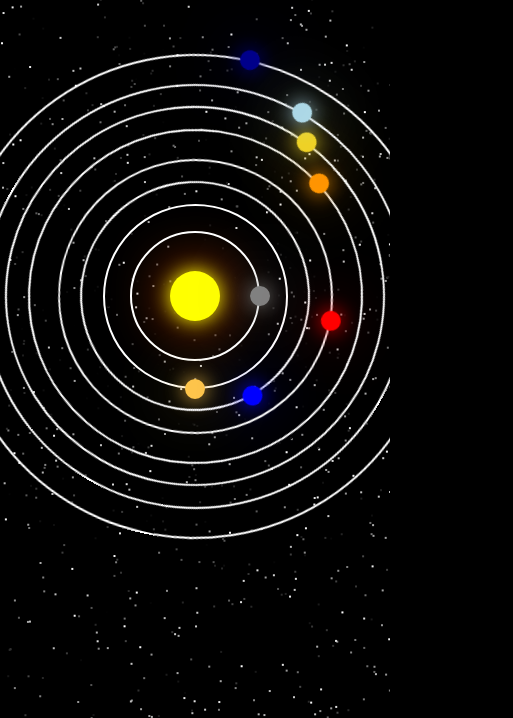
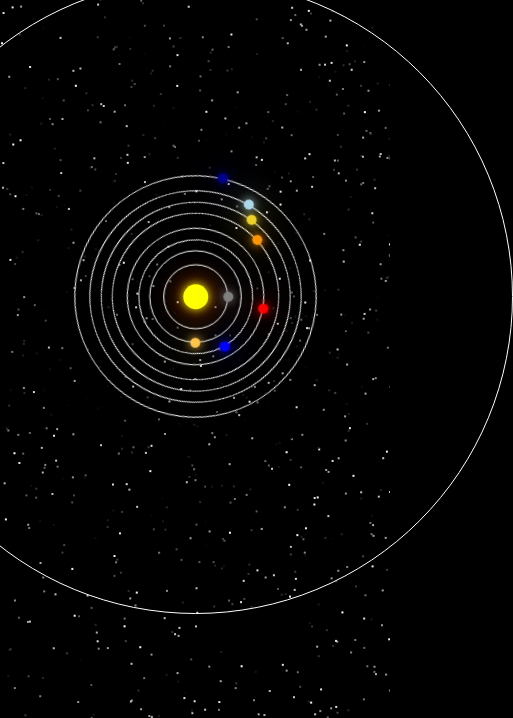
Before and after one commit to safarzadehsbeengood/funstuff, a plain HTML site: page index.html in a window 390 px wide. Shown: the part 126-844 px from the top of the page, 513 px wide, since content can reach past the window. Drawn offline with nearby package versions, Linux system fonts and the light colour scheme.

Commit message:
media changes

```diff
--- a/styles.css
+++ b/styles.css
@@ -28,6 +28,7 @@ body {
 canvas {
   display: block;
   position: absolute;
+  overflow:hidden;
   z-index: 0;
 }
 
@@ -36,21 +37,23 @@ canvas {
   display: flex;
   justify-content: center;
   align-items: center;
-  min-height: 100vh;
-  height: 100vh;
+  border: 1px solid white;
+  height: 635px;
   z-index: 2;
-  width: 100%;
-  overflow: hidden;
+  width: 635px;
+  border-radius: 100%;
+  overflow: visible;
 }
 
 .solar-system {
   display: flex;
   justify-content: center;
+  border-radius: 100%;
   align-items: center;
   position: relative;
   width: 100%;
   height: 100%;
-  overflow: hidden;
+  overflow:visible;
 }
 
 .orbit {
@@ -282,3 +285,9 @@ canvas {
 .cube-container:hover {
   transform: scale(1.4);
 }
+
+@media screen and (max-width: 600px) {
+  .solar-system {
+    transform: scale(.5);
+  }
+}
```
